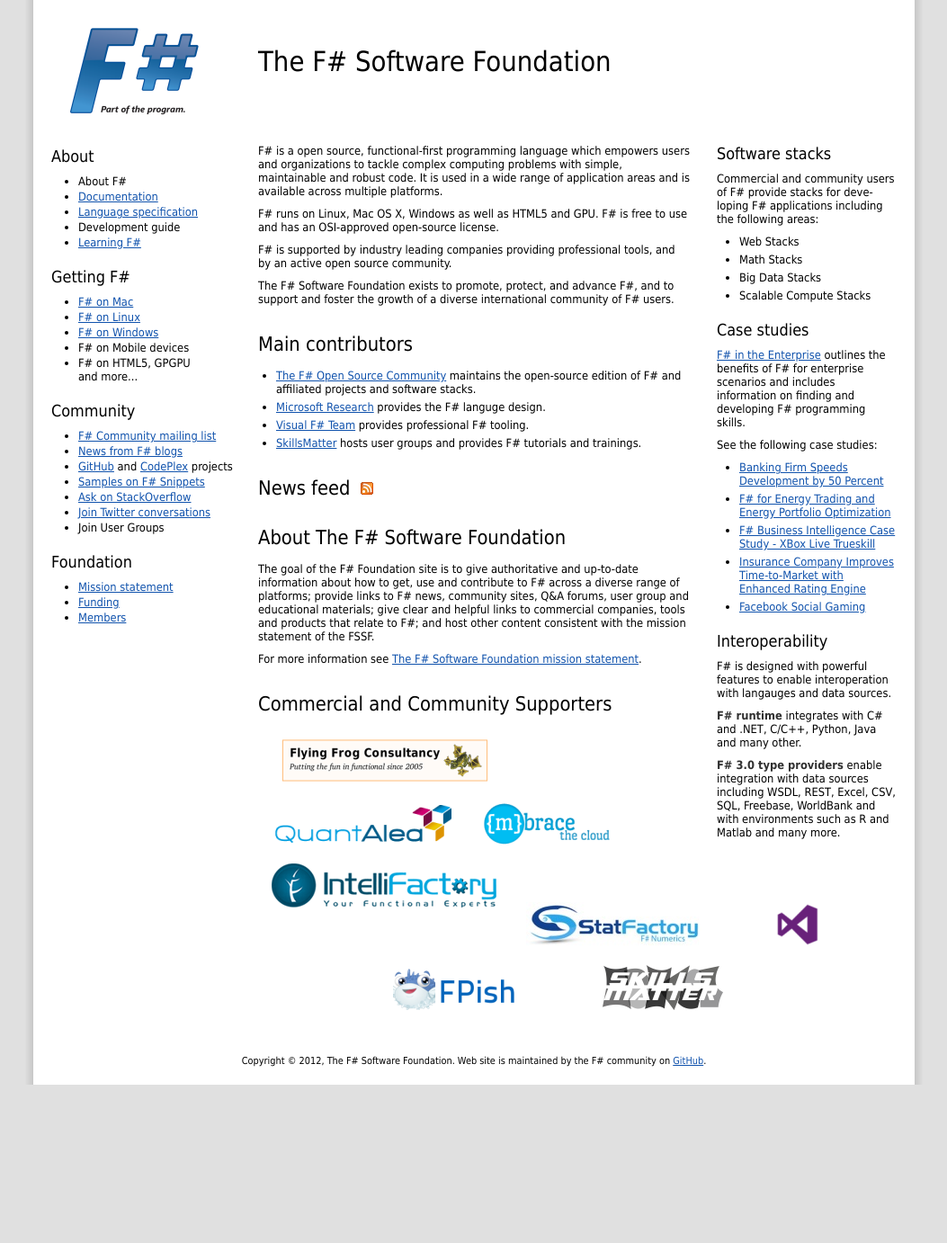
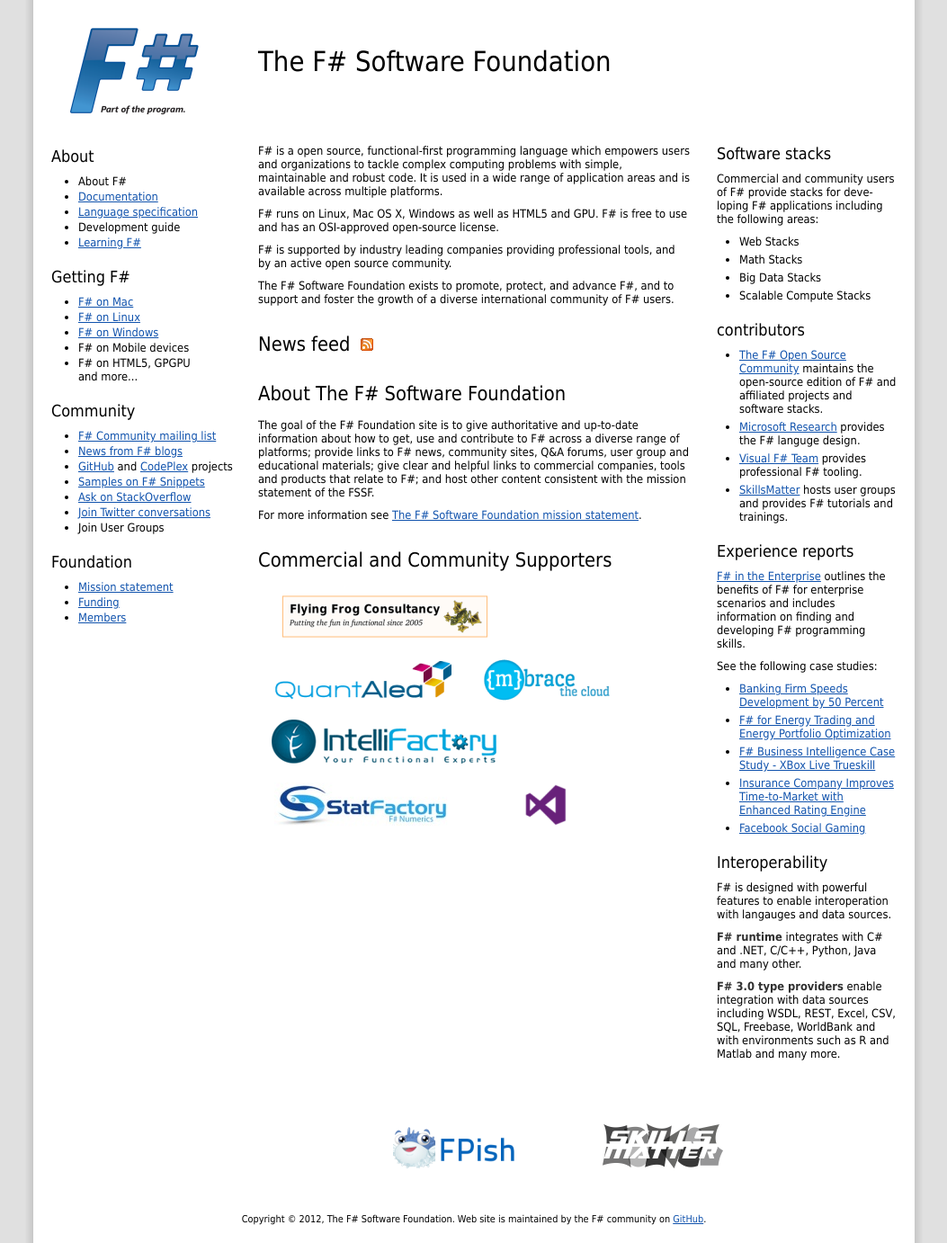
Before and after one commit to fsharp/fsharp.org, a Jekyll site: the page built from index.html, in a window 1280 px wide. Shown: the whole page at 90% size, without its empty margins (113-1166 px from the left). Built offline with Jekyll 4.4.1, drawn with Linux system fonts in a browser that asks for light colours; nearby versions of some CDN libraries; some web fonts are replaced; comment, search, counter and statistics services are not loaded; before the commit the page ends 1206 px from its top, so only the background shows below that; some of the changed lines change nothing that is shown.

Commit message:
Minor homepage tweaks.

```diff
--- a/index.html
+++ b/index.html
@@ -17,8 +17,17 @@
   <li>Scalable Compute Stacks</li>
 </ul>
 
+<h3>contributors</h3>
+<ul>
+  <li><a href="http://fsharp.github.com/">The F# Open Source Community</a> maintains
+    the open-source edition of F# and affiliated projects and software stacks.
+  </li>
+  <li><a href="http://research.microsoft.com/fsharp">Microsoft Research</a> provides the F# languge design.</li>
+  <li><a href="http://fsharp.net">Visual F# Team</a> provides professional F# tooling. </li>
+  <li><a href="http://skillsmatter.com/go/scala">SkillsMatter</a> hosts user groups and provides F# tutorials and trainings.</li>
+</ul>
 
-<h3>Case studies</h3>
+<h3>Experience reports</h3>
 <p><a href="http://msdn.microsoft.com/en-us/vstudio/gg634701.aspx">F# in the Enterprise</a>
   outlines the benefits of F# for enterprise scenarios and includes information on finding
   and developing F# programming skills.</p>
@@ -64,17 +73,6 @@
   <p>The F# Software Foundation exists to promote, protect, and advance F#, and to
     support and foster the growth of a diverse international community of F# users.</p>
 
-  <h2>Main contributors</h2>
-  <ul>
-    <li><a href="http://fsharp.github.com/">The F# Open Source Community</a> maintains
-      the open-source edition of F# and affiliated projects and software stacks.
-    </li>
-    <li><a href="http://research.microsoft.com/fsharp">Microsoft Research</a> provides the F# languge design.</li>
-    <li><a href="http://fsharp.net">Visual F# Team</a> provides professional F# tooling. </li>
-    <li><a href="http://skillsmatter.com/go/scala">SkillsMatter</a> hosts user groups and provides F# tutorials and trainings.</li>
-  </ul>
-
-
   <h2>News feed <a href="http://fpish.net/rss/blogs/tag/1/f~23"><img src="img/rss.gif" /></a></h2>
   <ul id="news-content">
   </ul>
```
